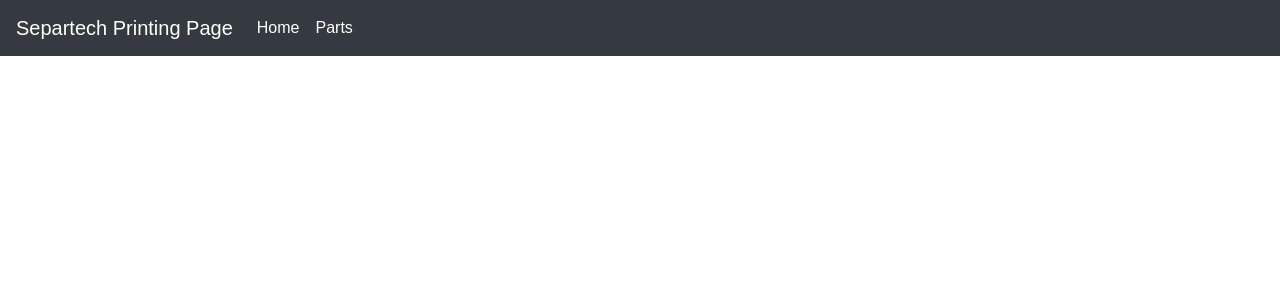
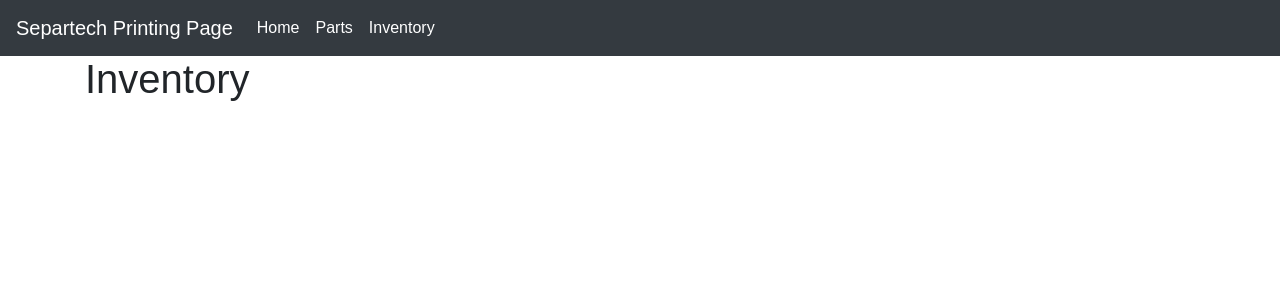
Before and after one commit to Sprtch/huron, a React (Create React App) app: page /inventory in a window 1280 px wide. Shown: the top 300 px of the page. Built offline with nearby package versions, Linux system fonts and the light colour scheme.

Commit message:
[add] Better route handling and inventory page creation

```diff
--- a/src/App.js
+++ b/src/App.js
@@ -1,7 +1,9 @@
 import React, { Component } from "react";
-import { BrowserRouter as Router, Route, Link } from "react-router-dom";
+import { BrowserRouter as Router, Route, Switch } from "react-router-dom";
 import Navbar from "./component/Navbar.js";
 import Home from "./screens/Home";
+import NotFound from "./screens/NotFound";
+import Inventory from "./screens/Inventory";
 import Parts from "./screens/Parts";
 import "./App.css";
 
@@ -13,8 +15,12 @@ class App extends Component {
           <Navbar />
 
           <div style={{ marginTop: "55px" }}>
-            <Route exact path="/" component={Home} />
-            <Route path="/parts" component={Parts} />
+            <Switch>
+              <Route exact path="/parts" component={Parts} />
+              <Route exact path="/inventory" component={Inventory} />
+              <Route exact path="/" component={Home} />
+              <Route component={NotFound} />
+            </Switch>
           </div>
         </div>
       </Router>
--- a/src/component/Navbar.js
+++ b/src/component/Navbar.js
@@ -1,22 +1,39 @@
-import React from 'react';
-import {
-  Link
-} from 'react-router-dom'
+import React from "react";
+import { Link } from "react-router-dom";
 
 export default () => (
   <nav className="navbar navbar-expand-md navbar-dark bg-dark fixed-top">
-    <Link className="navbar-brand" to="/">Separtech Printing Page</Link>
-    <button className="navbar-toggler" type="button" data-toggle="collapse" data-target="#navbarsExampleDefault" aria-controls="navbarsExampleDefault" aria-expanded="false" aria-label="Toggle navigation">
+    <Link className="navbar-brand" to="/">
+      Separtech Printing Page
+    </Link>
+    <button
+      className="navbar-toggler"
+      type="button"
+      data-toggle="collapse"
+      data-target="#navbarsExampleDefault"
+      aria-controls="navbarsExampleDefault"
+      aria-expanded="false"
+      aria-label="Toggle navigation"
+    >
       <span className="navbar-toggler-icon"></span>
     </button>
 
     <div className="collapse navbar-collapse" id="navbarsExampleDefault">
       <ul className="navbar-nav mr-auto">
         <li className="nav-item active">
-          <Link className="nav-link" to="/">Home</Link>
+          <Link className="nav-link" to="/">
+            Home
+          </Link>
         </li>
         <li className="nav-item active">
-          <Link className="nav-link" to="/parts">Parts</Link>
+          <Link className="nav-link" to="/parts">
+            Parts
+          </Link>
+        </li>
+        <li className="nav-item active">
+          <Link className="nav-link" to="/inventory">
+            Inventory
+          </Link>
         </li>
       </ul>
     </div>
--- /dev/null
+++ b/src/screens/Inventory.js
@@ -0,0 +1,9 @@
+import React from "react";
+
+export default () => {
+  return (
+    <div className="container">
+      <h1>Inventory</h1>
+    </div>
+  );
+};
--- /dev/null
+++ b/src/screens/NotFound.js
@@ -0,0 +1,9 @@
+import React from "react";
+
+export default () => {
+  return (
+    <div className="container">
+      <h1>404 Not Found</h1>
+    </div>
+  );
+};
```
